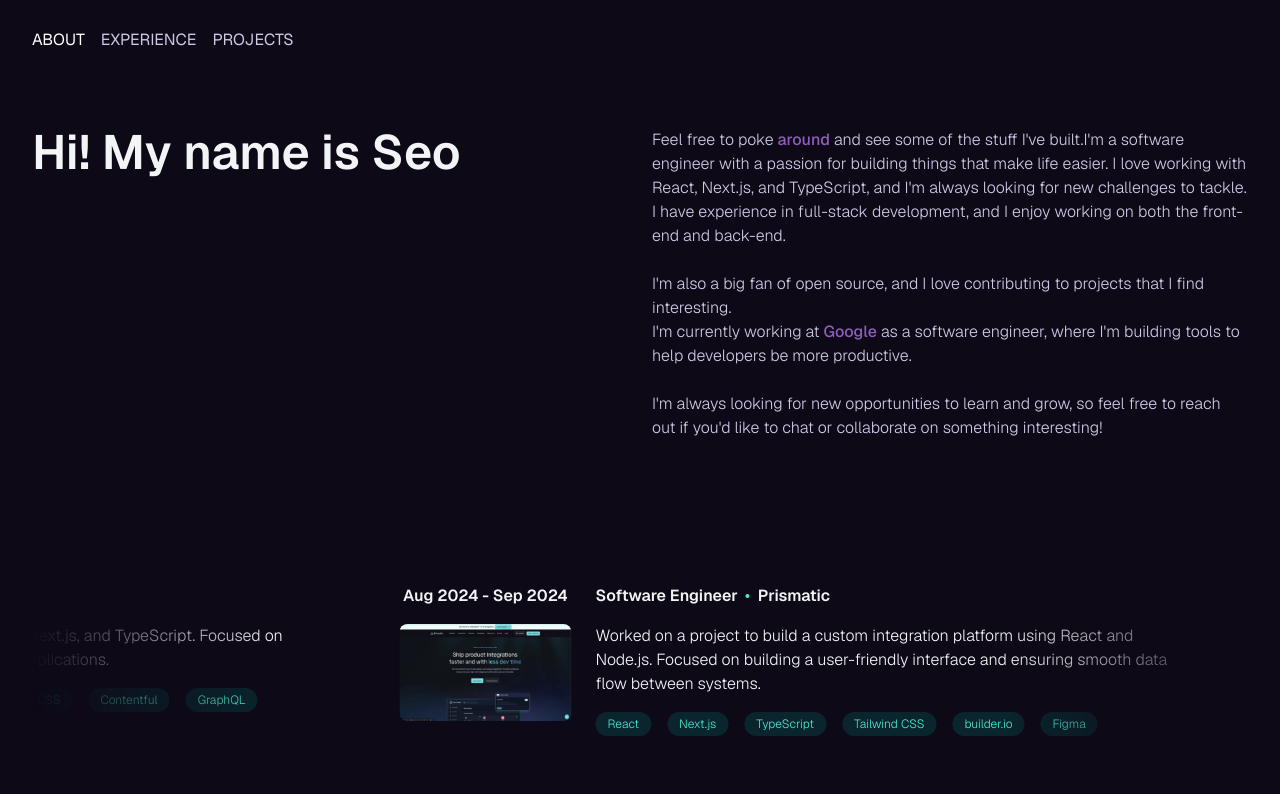
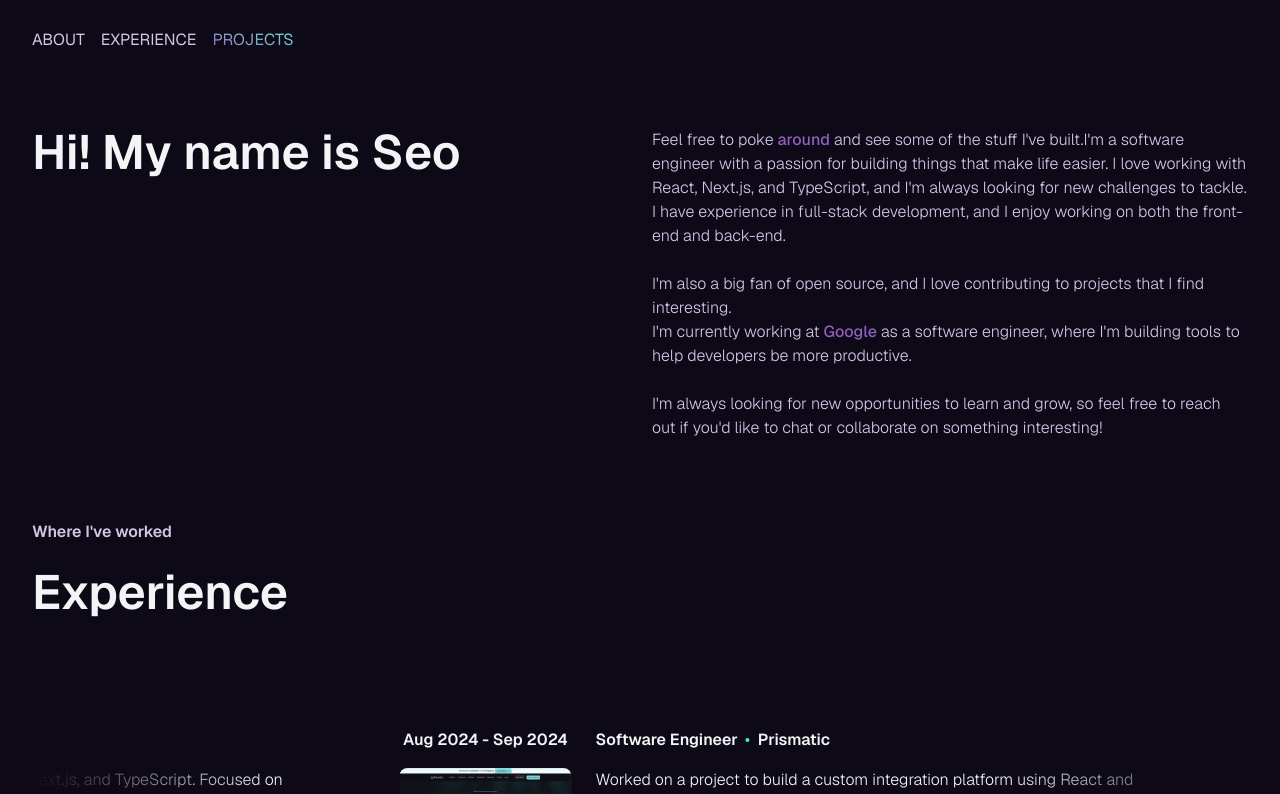
Before and after one commit to Seo-the-platinum/seophiroth-portfolio, a Next.js app: page / in a window 1280 px wide. Shown: the top 794 px of the page. Built offline with nearby package versions, Linux system fonts and the light colour scheme.

Commit message:
feat: updated screen watcher hook to fix overlapping intersectional entries bug. added animation for active nav links

```diff
--- a/src/app/page.tsx
+++ b/src/app/page.tsx
@@ -3,8 +3,9 @@ import { aboutBody } from "~/db";
 import Marquee from "~/components/Marquee";
 import Switchback from "~/components/Switchback";
 import { projects } from "~/db";
+
+
 export default function HomePage() {
-
   return (
     <main className="min-h-screen text-gray-100 font-light">
       <div id="about">
@@ -19,6 +20,15 @@ export default function HomePage() {
           />
       </div>
       <div id="experience">
+        <HeadingComponent
+          alignment='left'
+          eyebrow="Where I've worked"
+          heading="Experience"
+          noBackground={true}
+          size="lg"
+          paddingTop={'md'}
+          paddingBottom={'sm'}
+          />
         <Marquee scrollspeed="medium"/>
       </div>
       <div id="projects">
--- /dev/null
+++ b/src/hooks/useScrollWatcher.ts
@@ -0,0 +1,58 @@
+import { useEffect, useRef, useState } from 'react';
+
+export const useScrollWatcher = () => {
+  const [activeSection, setActiveSection] = useState<string>('');
+  const sections = ['about', 'experience', 'projects'];
+  const intersectingEntriesRef = useRef<Map<string, IntersectionObserverEntry>>(new Map());
+  useEffect(() => {
+      const observer = new IntersectionObserver(
+        entries => {
+          entries.forEach(entry => {
+            if (entry.isIntersecting) {
+              // setActiveSection(entry.target.id);
+              intersectingEntriesRef.current.set(entry.target.id, entry);
+            } else {
+              intersectingEntriesRef.current.delete(entry.target.id);
+            }
+          });
+          let highestRatioEntry = '';
+          let highestRatio = 0;
+          let found = false;
+
+          intersectingEntriesRef.current.forEach((entry, id) => {
+            if (entry.intersectionRatio > highestRatio) {
+              highestRatio = entry.intersectionRatio;
+              highestRatioEntry = id;
+              found = true;
+            }
+          });
+
+          if (found) {
+            setActiveSection(highestRatioEntry);
+          } else if (intersectingEntriesRef.current.size === 0) {
+            setActiveSection(''); // Reset if no sections are intersecting
+          }
+        },
+        {
+          threshold: [0.1, 0.3, 0.5, 0.7, 0.9, 1.0], // Adjust this value to change when the section is considered active
+          rootMargin: '0px 0px -20% 0px', // Adjust this value to change the offset for activation
+        },
+      );
+
+      const elements = sections.map(section => document.querySelector(`#${section}`));
+      elements.forEach(element => {
+        if (element) {
+          observer.observe(element);
+        }
+      });
+      return () => {
+        elements.forEach(element => {
+          if (element) {
+            observer.unobserve(element);
+          }
+        });
+      };
+  }, [sections]);
+
+  return activeSection;
+};
--- a/src/layout/header/index.tsx
+++ b/src/layout/header/index.tsx
@@ -1,15 +1,17 @@
+'use client';
 import Link from 'next/link'
-
+import { twMerge } from 'tailwind-merge';
+import { useScrollWatcher } from '~/hooks/useScrollWatcher'
 const Header= () => {
-  // TODO: ADD INTERSECTIONAL OBSERVER TO HIGHLIGHT ACTIVE LINK
+  const doo = useScrollWatcher();
   return (
     <header className="text-white sticky z-[999] top-0 bg-sephiroth">
       <div className="mx-auto w-full max-w-screen-xl px-4 sm:px-16 lg:px-8">
         <div className="relative flex h-18 w-full items-center justify-between gap-6 lg:h-20 lg:py-5">
           <div className="w-[140px] flex flex-row gap-4">
-            <Link className="nav-link active-link" href="/#about">About</Link>
-            <Link className="nav-link" href="/#experience">Experience</Link>
-            <Link className="nav-link" href="/#projects">Projects</Link>
+            <Link className={twMerge("nav-link", doo === 'about' ? 'active-link' : '')} href="/#about">About</Link>
+            <Link className={twMerge("nav-link", doo === 'experience' ? 'active-link' : '')} href="/#experience">Experience</Link>
+            <Link className={twMerge("nav-link", doo === 'projects' ? 'active-link' : '')} href="/#projects">Projects</Link>
           </div>
         </div>
       </div>
--- a/src/styles/globals.css
+++ b/src/styles/globals.css
@@ -9,14 +9,16 @@
   --color-secondary-highlight: var(--color-teal-300);
   --color-primary-icon: #c58ef5;
   --inset-shadow-slide: inset 0 1px 0 0 rgba(148, 163, 184, .1);
+  --animate-gradient-slide-in: gradientSlideIn 1s ease-in-out forwards;
+  --animate-gradient-slide-out: gradientSlideOut 1s ease-in-out forwards;
 }
 
 .nav-link.active-link {
-  @apply text-white;
+  @apply text-transparent bg-gradient-to-tr from-primary-highlight to-secondary-highlight bg-clip-text animate-gradient-slide-in transition-all duration-500 ease-in-out;
 }
 
 .nav-link {
-  @apply text-body-text uppercase
+  @apply text-body-text uppercase animate-gradient-slide-out bg-clip-text transition-all duration-500 ease-in-out;
 }
 
 .scroller {
@@ -60,3 +62,21 @@ body {
   }
 
 }
+
+@keyframes gradientSlideIn {
+  0% {
+    background-position: 100% 50%;
+  }
+  100% {
+    background-position: 0 50%;
+  }
+}
+
+@keyframes gradientSlideOut {
+  0% {
+    background-position: 0 50%;
+  }
+  100% {
+    background-position: 100% 50%;
+  }
+}
```
